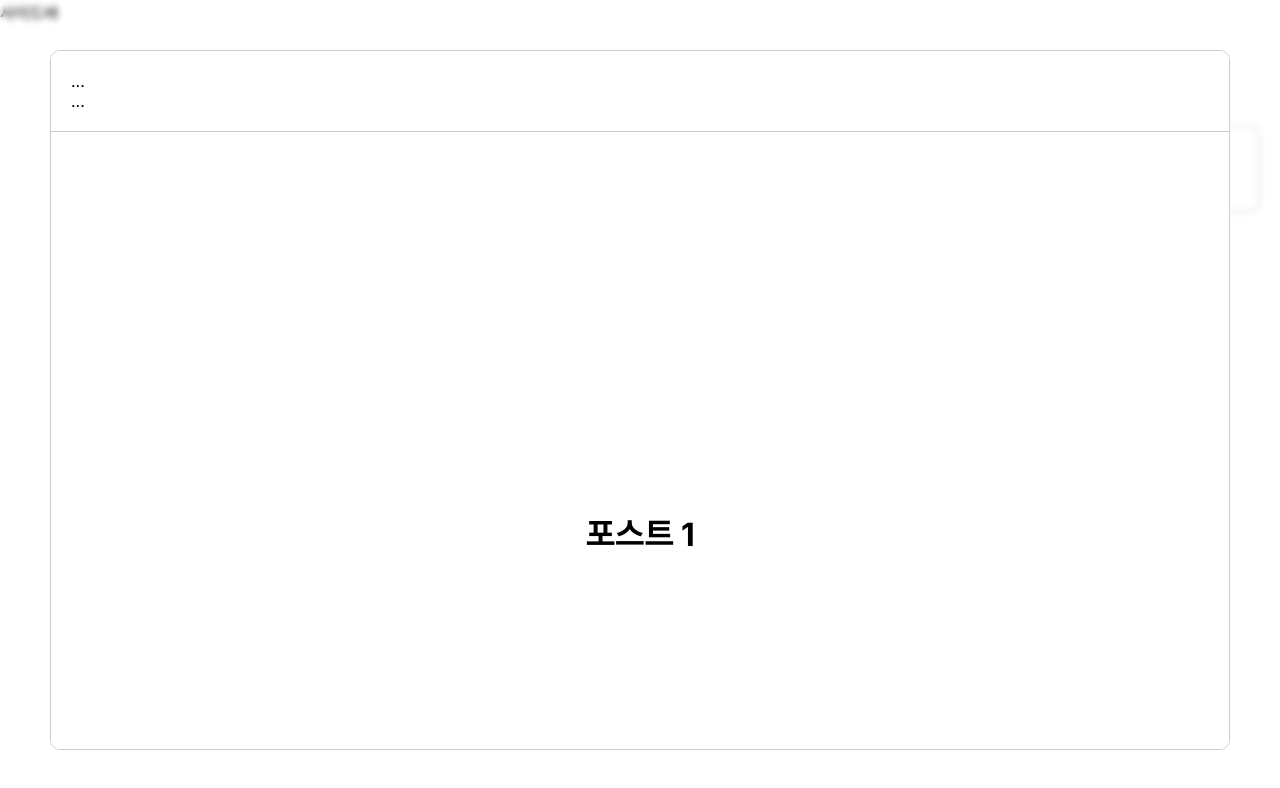
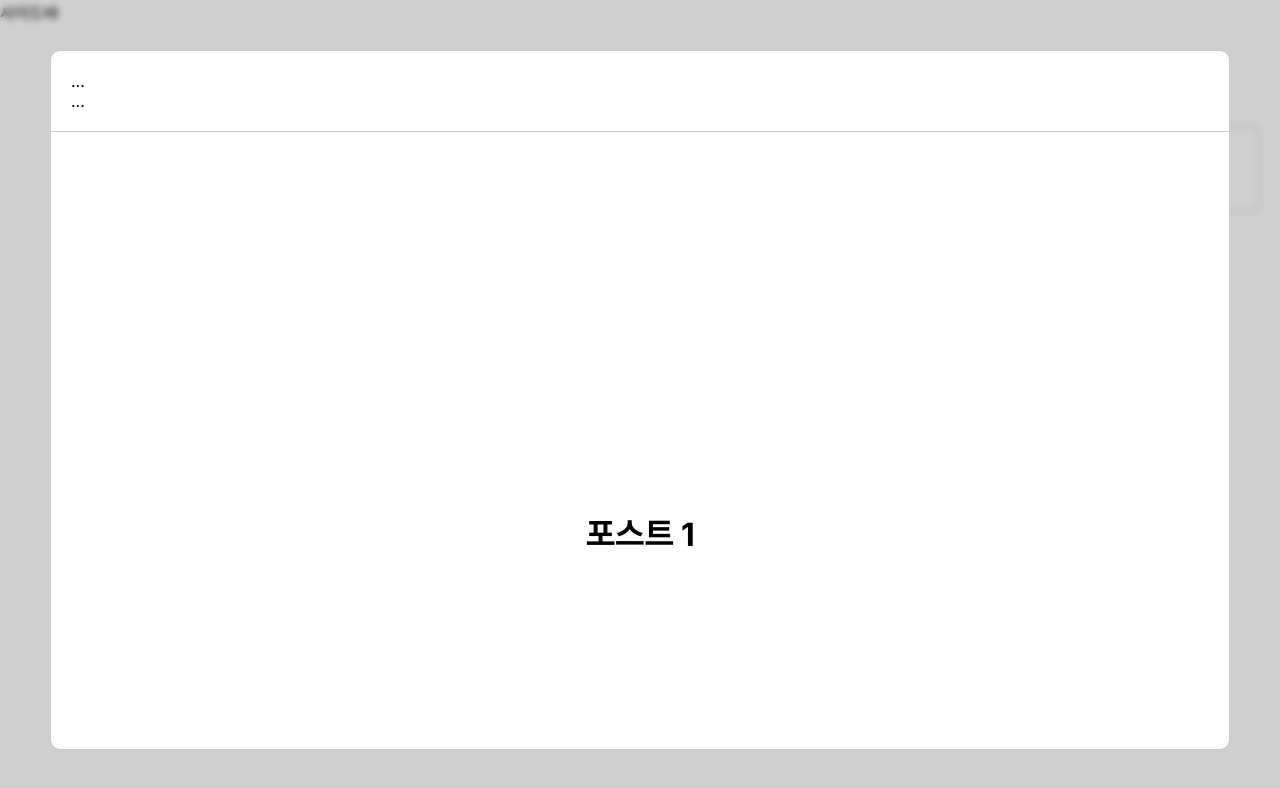
Before and after one commit to namooplus/namoo, a Next.js app in the folder apps/note/: page /posts/1 in a window 1280 px wide. Shown: the top 788 px of the page. Built offline with nearby package versions, Linux system fonts and the light colour scheme.

Commit message:
feat: add overlay transition

```diff
--- a/apps/note/src/components/PostModal/index.module.css
+++ b/apps/note/src/components/PostModal/index.module.css
@@ -8,8 +8,20 @@
   display: flex;
   justify-content: center;
   align-items: center;
+}
 
+.overlay {
+  position: absolute;
+
+  top: 0;
+  left: 0;
+  right: 0;
+  bottom: 0;
+
+  background-color: #00000030;
   backdrop-filter: blur(3px);
+
+  transition: opacity 0.7s;
 }
 
 .modal {
@@ -18,7 +30,7 @@
   border: 1px solid #cccccc;
   border-radius: 10px;
   background-color: white;
-  transition: all ease 0.7s;
+  transition: inset ease 0.7s;
 
   overflow-x: hidden;
   overflow-y: scroll;
--- a/apps/note/src/components/PostModal/index.tsx
+++ b/apps/note/src/components/PostModal/index.tsx
@@ -20,7 +20,8 @@ const PostModal = ({
   const postSelection = PostSelectionCache.get();
 
   const { postId } = useParams();
-  const [style, setStyle] = useState<CSSProperties>();
+  const [overlayStyle, setOverlayStyle] = useState<CSSProperties>();
+  const [modalStyle, setModalStyle] = useState<CSSProperties>();
   const [open, setOpen] = useState(false);
 
   /**
@@ -30,14 +31,15 @@ const PostModal = ({
   useEffect(() => {
     if (!postId) return;
 
-    setStyle(postSelection?.entryPosition ?? popupStyle);
+    setModalStyle(postSelection?.entryPosition ?? popupStyle);
     setOpen(true);
   }, [postId]);
 
   useEffect(() => {
     if (!open) return;
 
-    setStyle(popupStyle);
+    setOverlayStyle({ opacity: 1 });
+    setModalStyle(popupStyle);
   }, [open]);
 
   /**
@@ -46,7 +48,8 @@ const PostModal = ({
   useEffect(() => {
     if (postId) return;
 
-    setStyle(postSelection?.entryPosition);
+    setOverlayStyle({ opacity: 0 });
+    setModalStyle(postSelection?.entryPosition);
 
     const transitionTimer = setTimeout(() => {
       setOpen(false);
@@ -61,7 +64,8 @@ const PostModal = ({
 
   return (
     <div className={styles.wrapper}>
-      <div className={styles.modal} style={style}>
+      <div className={styles.overlay} style={overlayStyle} />
+      <div className={styles.modal} style={modalStyle}>
         <div className={styles.title}>
           <p>{postSelection?.title ?? "..."}</p>
           <p>{postSelection?.date ?? "..."}</p>
```
